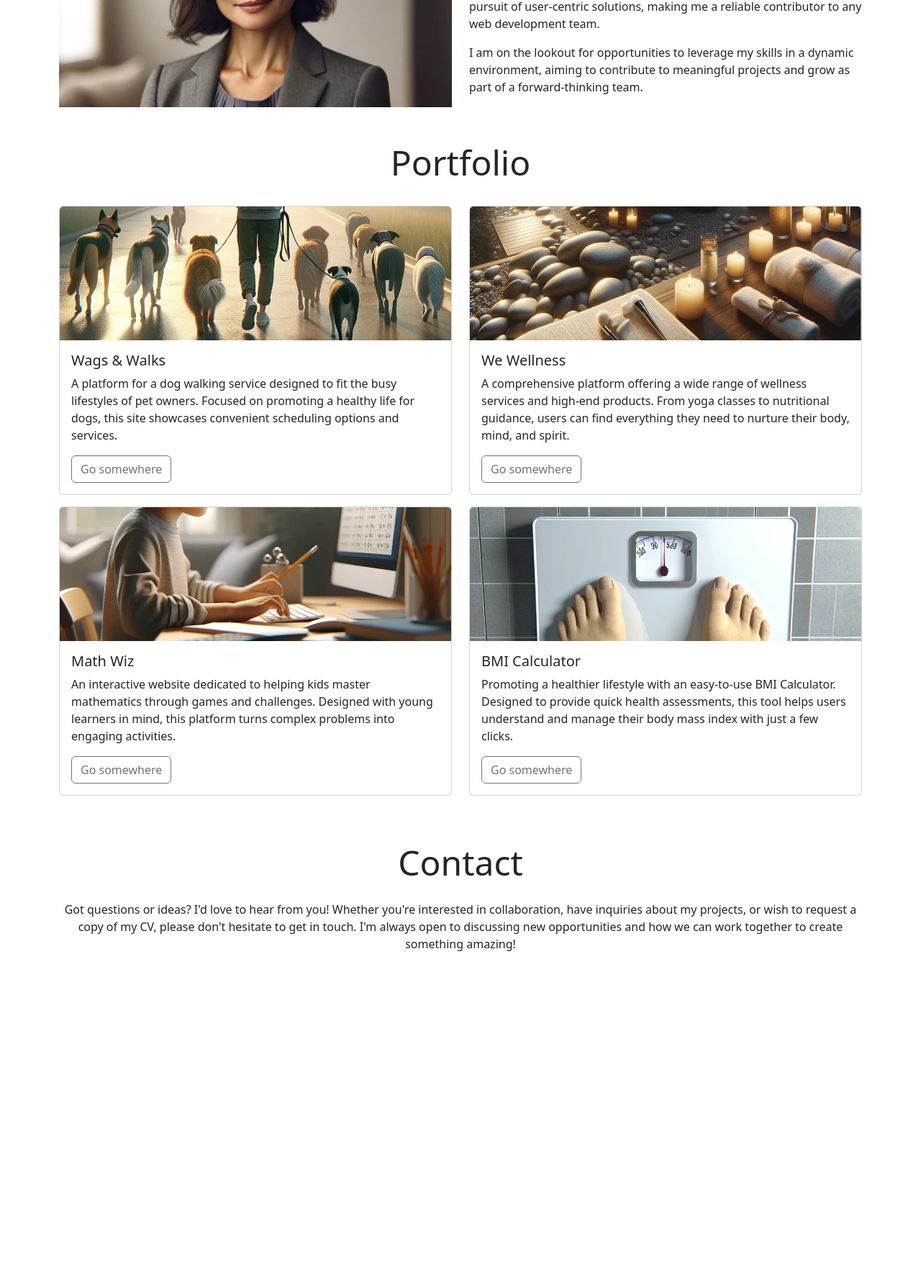
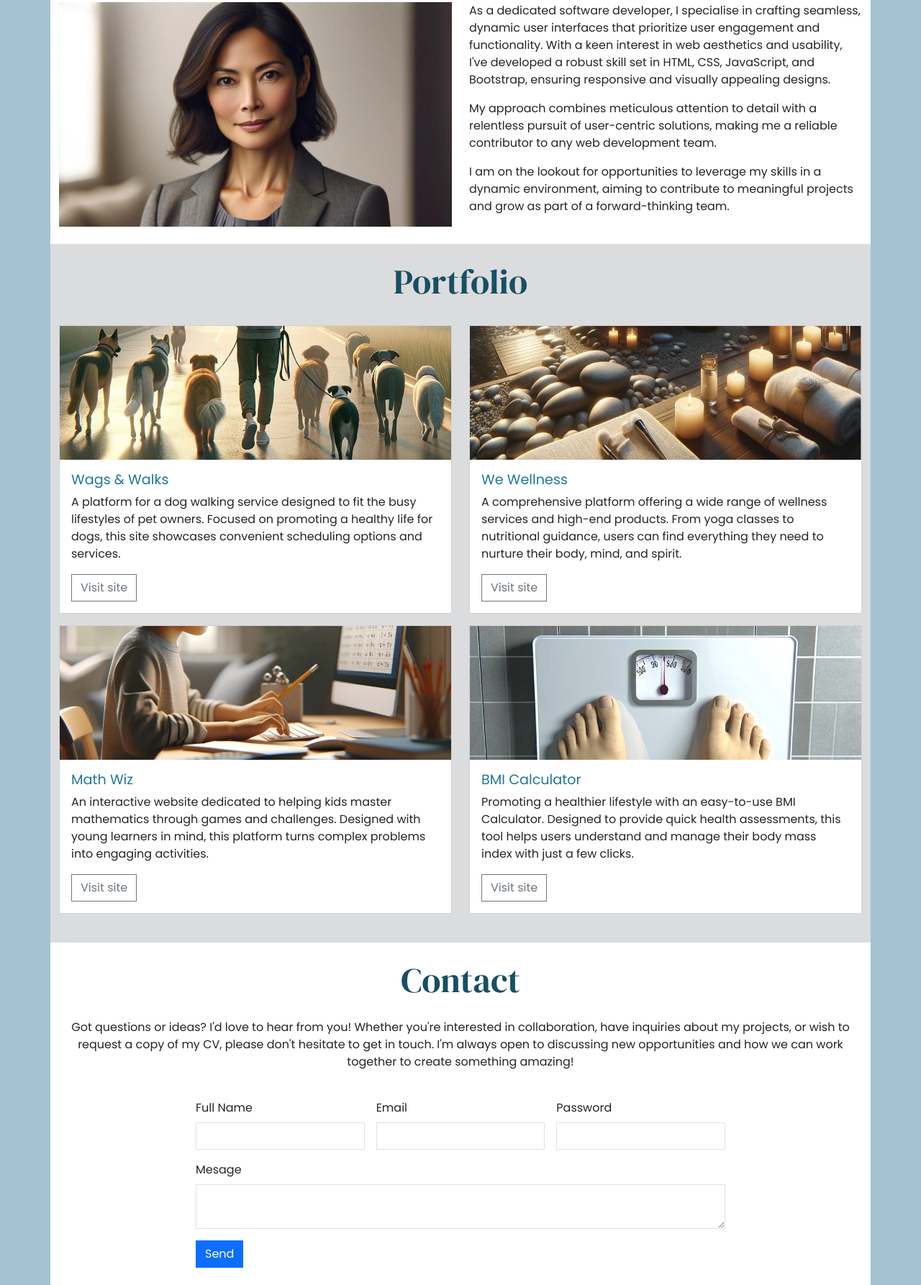
Before and after one commit to yenmangu/ci-mei-portfolio, a plain HTML site: page index.html in a window 1280 px wide. Shown: the part 710-2496 px from the top of the page at 72% size. Before the commit the page ends 2074 px from the top, so only its background shows below. Drawn offline with nearby package versions, Linux system fonts and the light colour scheme.

Commit message:
Add custom stylesheet with custom styling to override bootstrap basic styles

```diff
--- /dev/null
+++ b/assets/css/style.css
@@ -0,0 +1,80 @@
+/*
+    #a4c2d1; egg blue
+    #dbdcde; light grey
+    #1f7798; mid-blue
+    #184f63; dark-blue
+*/
+
+/* global styles */
+
+@import url('https://fonts.googleapis.com/css2?family=DM+Serif+Display:ital@0;1&family=Poppins&display=swap');
+
+body {
+	font-family: 'Poppins', sans-serif;
+	background-color: #a4c2d1; /* egg blue*/
+}
+h1,
+h2 {
+	font-family: 'DM Serif Display', serif;
+	color: #184f63; /* dark-blue */
+}
+
+/* Utilities */
+
+/* The wild card here ensures all descendants inherit the border-radius */
+.sharp-corners,
+.sharp-corners * {
+	border-radius: 0;
+}
+
+/* Hero section */
+
+#hero {
+	background: url('../images/background.webp') no-repeat 50% 70% / cover;
+	/* Fallback background color, incase image does not load */
+	background-color: #dbdcde; /* light grey */
+	min-height: 500px;
+	padding: 5% 7%;
+}
+
+/* About section */
+
+#about {
+	background-color: #ffffff;
+}
+
+/* Portfolio */
+
+#portfolio {
+	background-color: #dbdcde; /* light grey */
+}
+
+#portfolio .card-title {
+	color: #1f7798; /* mid blue */
+	font-size: 1.2rem;
+}
+
+#portfolio .btn-outline-secondary:hover {
+	background-color: #1f7798;
+}
+
+#portfolio .card-text {
+	min-height: 120px;
+}
+
+/* Contact */
+
+#contact {
+	background-color: #ffffff;
+}
+
+/* Media queries */
+
+/* Use bootstrap breakpoint for XL screens */
+
+@media screen and (min-width: 1200px) {
+	/* Fixes all portfolio cards being too tall on xl screens */
+	#portfolio .card-text {
+		min-height: auto;
+	}
+}
--- a/index.html
+++ b/index.html
@@ -10,6 +10,9 @@
           rel="stylesheet"
           integrity="sha384-QWTKZyjpPEjISv5WaRU9OFeRpok6YctnYmDr5pNlyT2bRjXh0JMhjY6hW+ALEwIH"
           crossorigin="anonymous" />
+    <!-- Custom CSS stylesheet -->
+    <link rel="stylesheet"
+          href="assets/css/style.css">
   </head>
   <body>
     <!-- Navbar -->
@@ -66,6 +69,11 @@
             and grow, I'm on the lookout for opportunities to innovate and excel. </p>
           <!-- mb-5 gives extra margin spacing under lead text -->
           <p class="lead mb-5">Let's create something amazing together!</p>
+          <!-- Button trigger modal -->
+          <button type="button"
+                  class="btn btn-primary sharp-corners"
+                  data-bs-toggle="modal"
+                  data-bs-target="#signupModal">Subscribe to my newsletter!</button>
         </div>
       </section>
     </header>
@@ -109,7 +117,7 @@
           <!-- Cols for cards -->
           <div class="col-12 col-md-6">
             <!-- Wags & Walks Card -->
-            <div class="card mb-3">
+            <div class="card mb-3 sharp-corners">
               <img src="assets/images/wags-and-walks.webp"
                    class="card-img-top"
                    alt="A man walking several dogs early in the morning" />
@@ -119,13 +127,13 @@
                   owners. Focused on promoting a healthy life for dogs, this site showcases convenient scheduling
                   options and services. </p>
                 <a href="#"
-                   class="btn btn-outline-secondary">Go somewhere</a>
+                   class="btn btn-outline-secondary">Visit site</a>
               </div>
             </div>
           </div>
           <!-- We Wellness Card -->
           <div class="col-12 col-md-6">
-            <div class="card mb-3">
+            <div class="card mb-3 sharp-corners">
               <img src="assets/images/we-wellness.webp"
                    class="card-img-top"
                    alt="A spa with candles towels and natural material" />
@@ -135,13 +143,13 @@
                   products. From yoga classes to nutritional guidance, users can find everything they need to nurture
                   their body, mind, and spirit. </p>
                 <a href="#"
-                   class="btn btn-outline-secondary">Go somewhere</a>
+                   class="btn btn-outline-secondary">Visit site</a>
               </div>
             </div>
           </div>
           <!-- Math Wiz Card -->
           <div class="col-12 col-md-6">
-            <div class="card mb-3">
+            <div class="card mb-3 sharp-corners">
               <img src="assets/images/math-wiz.webp"
                    class="card-img-top"
                    alt="A child practicing math at a computer" />
@@ -151,13 +159,13 @@
                   and challenges. Designed with young learners in mind, this platform turns complex problems into
                   engaging activities. </p>
                 <a href="#"
-                   class="btn btn-outline-secondary">Go somewhere</a>
+                   class="btn btn-outline-secondary">Visit site</a>
               </div>
             </div>
           </div>
           <!-- BMI Calculator Card -->
           <div class="col-12 col-md-6">
-            <div class="card mb-3">
+            <div class="card mb-3 sharp-corners">
               <img src="assets/images/bmi-calculator.webp"
                    class="card-img-top"
                    alt="Weighing scales seen from the first person view of the person standing on the scales" />
@@ -167,7 +175,7 @@
                   provide quick health assessments, this tool helps users understand and manage their body mass index
                   with just a few clicks. </p>
                 <a href="#"
-                   class="btn btn-outline-secondary">Go somewhere</a>
+                   class="btn btn-outline-secondary">Visit site</a>
               </div>
             </div>
           </div>
@@ -184,11 +192,92 @@
             I'm always open to discussing new opportunities and how we can work together to create something amazing!
           </p>
         </div>
-        <div class="col-12 col-md-10 col-lg-8">
-          <!-- Add form here -->
+        <div class="col-12 col-md-10 col-lg-8 mb-4">
+          <!-- Contact form -->
+          <form class="row g-3 sharp-corners">
+            <div class="col-lg-4">
+              <label for="full-name"
+                     class="form-label">Full Name</label>
+              <input type="text"
+                     class="form-control"
+                     id="full-name">
+            </div>
+            <div class="col-lg-4">
+              <label for="phonenumber"
+                     class="form-label">Email</label>
+              <input type="number"
+                     class="form-control"
+                     id="phonenumber">
+            </div>
+            <div class="col-lg-4">
+              <label for="email-address"
+                     class="form-label">Password</label>
+              <input type="email"
+                     class="form-control"
+                     id="email-address">
+            </div>
+            <div class="col-12">
+              <label for="message"
+                     class="form-label">Mesage</label>
+              <textarea class="form-control"
+                        id="message"></textarea>
+            </div>
+            <div class="col-12">
+              <button type="submit"
+                      class="btn btn-primary">Send</button>
+            </div>
+          </form>
         </div>
       </div>
     </footer>
+    <!-- Modal -->
+    <div class="modal fade"
+         id="signupModal"
+         tabindex="-1"
+         aria-labelledby="exampleModalLabel"
+         aria-hidden="true">
+      <div class="modal-dialog">
+        <div class="modal-content sharp-corners">
+          <div class="modal-header">
+            <h1 class="modal-title fs-5"
+                id="exampleModalLabel">Subscribe</h1>
+            <button type="button"
+                    class="btn-close"
+                    data-bs-dismiss="modal"
+                    aria-label="Close"></button>
+          </div>
+          <div class="modal-body">
+            <div class="row">
+              <div class="col">
+                <p>Join my newsletter for the latest updates on my projects, coding tips, and industry insights
+                  delivered straight to your inbox.</p>
+                <form action=""
+                      class="row g-3">
+                  <div class="col-lg-6">
+                    <label for="name"
+                           class="form-label">Name</label>
+                    <input type="text"
+                           id="nam"
+                           class="form-control">
+                  </div>
+                  <div class="col-lg-6">
+                    <label for="email-modal"
+                           class="form-label">Email</label>
+                    <input type="email"
+                           id="email-modal"
+                           class="form-control">
+                  </div>
+                  <div class="col-12 mb-4">
+                    <button type="submit"
+                            class="btn btn-primary">Sign up!</button>
+                  </div>
+                </form>
+              </div>
+            </div>
+          </div>
+        </div>
+      </div>
+    </div>
     <!-- Bootstrap Script -->
     <script src="https://cdn.jsdelivr.net/npm/bootstrap@5.3.3/dist/js/bootstrap.bundle.min.js"
             integrity="sha384-YvpcrYf0tY3lHB60NNkmXc5s9fDVZLESaAA55NDzOxhy9GkcIdslK1eN7N6jIeHz"
```
Also changed, not shown: assets/images/background.webp (added).
